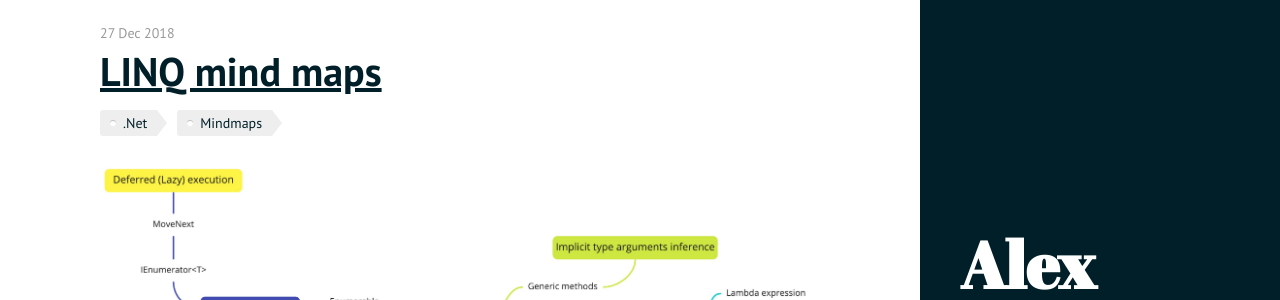
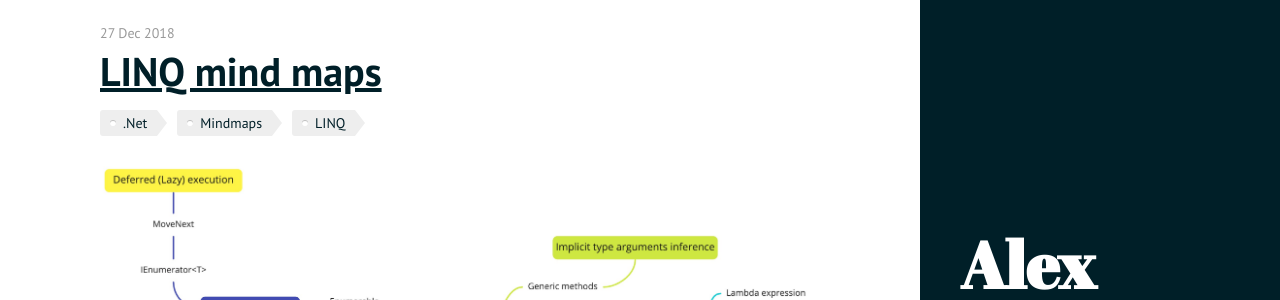
Before and after one commit to AlexSikilinda/alexsikilinda.github.io, a Jekyll site: the page built from index.html, in a window 1280 px wide and 900 px high, scrolled down 518 px. Shown: the part 146-446 px from the top of the window. Built offline with Jekyll 4.4.1, drawn with Linux system fonts in a browser that asks for light colours; the list of posts is cut into pages by our own code.

Commit message:
ad placement; semantic improvements and tags

```diff
--- a/_posts/2018-12-25-dot-net-collections-mind-map.md
+++ b/_posts/2018-12-25-dot-net-collections-mind-map.md
@@ -1,8 +1,8 @@
 ---
 layout: post
-title:  ".NET Collections mind map"
-date:   2018-12-25 00:00:01
-tags: .Net Mindmaps
+title: ".NET Collections mind map"
+date: 2018-12-25 00:00:01
+tags: .Net Mindmaps LINQ
 comments: true
 analytics: true
 ---
--- a/_posts/2018-12-27-linq-mind-map.md
+++ b/_posts/2018-12-27-linq-mind-map.md
@@ -1,8 +1,8 @@
 ---
 layout: post
-title:  "LINQ mind maps"
-date:   2018-12-27 00:00:01
-tags: .Net Mindmaps
+title: "LINQ mind maps"
+date: 2018-12-27 00:00:01
+tags: .Net Mindmaps LINQ
 comments: true
 analytics: true
 ---
--- a/index.html
+++ b/index.html
@@ -3,10 +3,10 @@
 title: Home
 ---
 
-<div class="posts">
+<main class="posts">
   {% for post in paginator.posts %}
 
-  <div class="post">
+  <article class="post">
     <span class="post-date">{{ post.date | date_to_string }}</span>
     <h1 class="post-title">
       <a href="{{ post.url }}"> {{ post.title }} </a>
@@ -23,30 +23,10 @@
     <br />
 
     <a href="{{ post.url }}"> &gt;&gt;&gt; Continue reading &lt;&lt;&lt; </a>
-  </div>
-
-  <div class="ad-unit">
-    <script
-      async
-      src="https://pagead2.googlesyndication.com/pagead/js/adsbygoogle.js?client=ca-pub-9473764925202086"
-      crossorigin="anonymous"
-    ></script>
-    <!-- Blogs AD -->
-    <ins
-      class="adsbygoogle"
-      style="display: block"
-      data-ad-client="ca-pub-9473764925202086"
-      data-ad-slot="9842288662"
-      data-ad-format="auto"
-      data-full-width-responsive="true"
-    ></ins>
-    <script>
-      (adsbygoogle = window.adsbygoogle || []).push({});
-    </script>
-  </div>
+  </article>
 
   {% endfor %}
-</div>
+</main>
 
 <div class="pagination">
   {% if paginator.next_page %}
```
Also changed, not shown: _layouts/post.html (+21 -1 lines).
